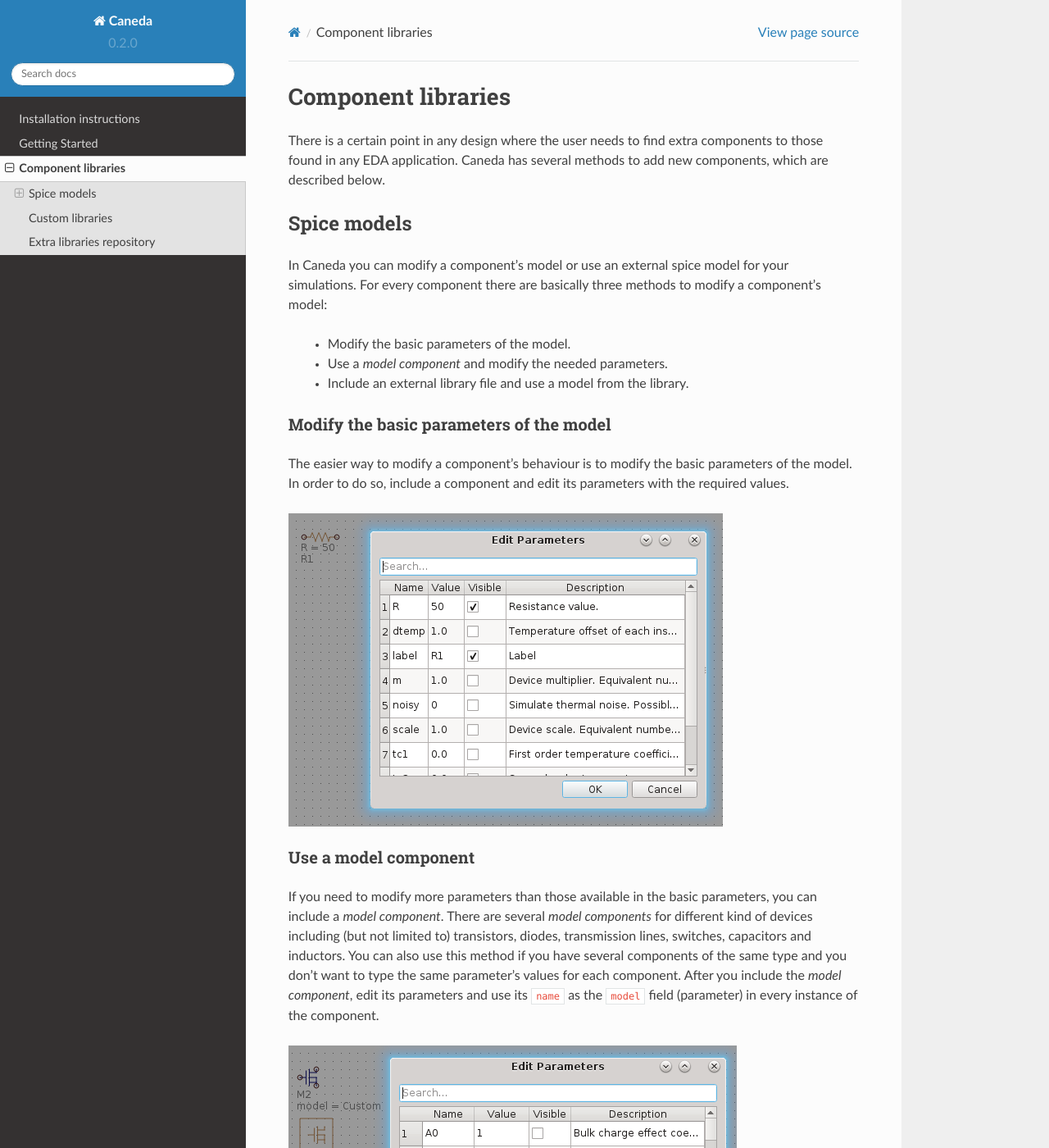
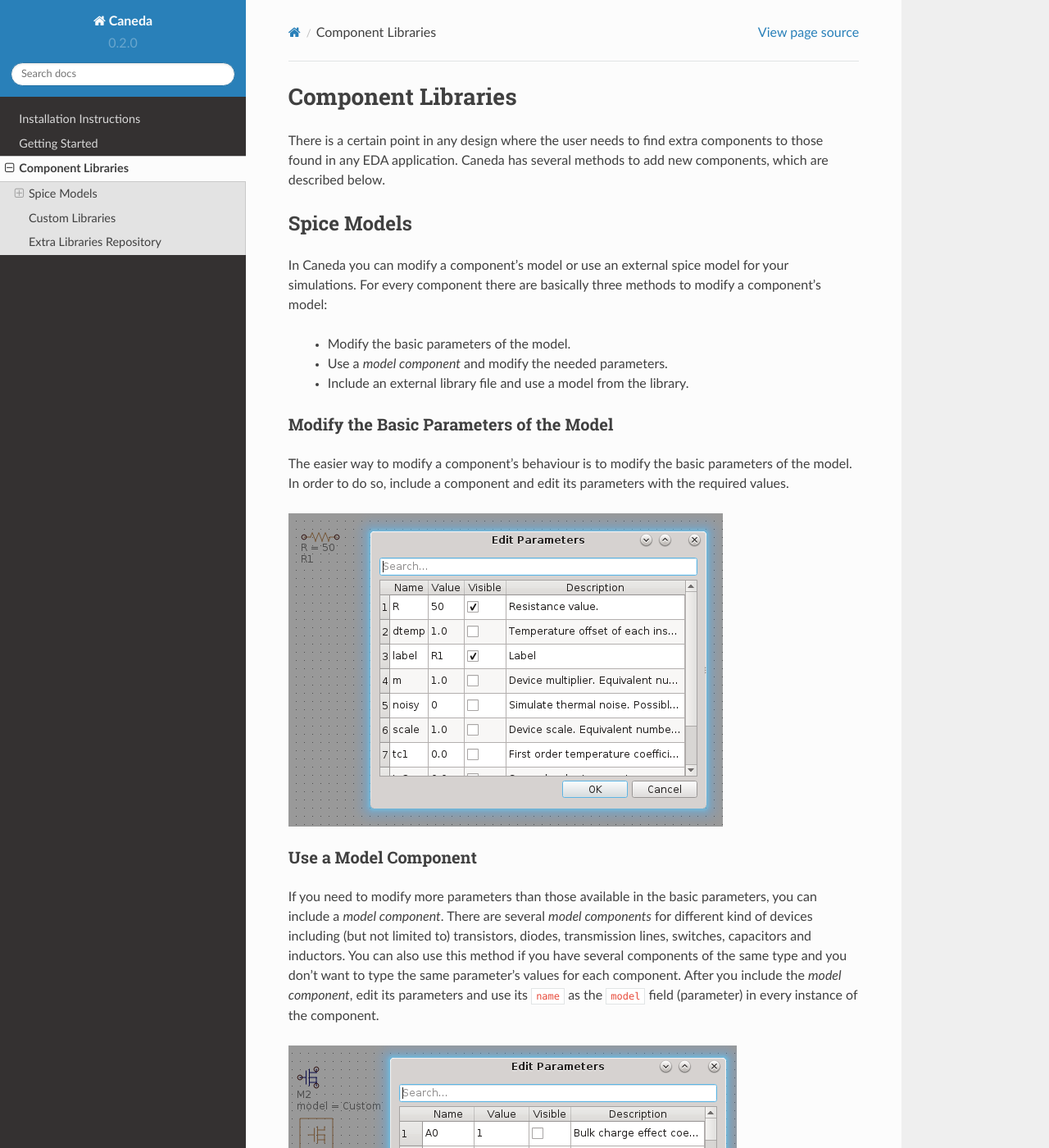
Before and after one commit to Caneda/Docs, a Sphinx documentation site: the page built from docs/libraries.rst, in a window 1280 px wide and 1400 px high. Shown: the whole window at 82% size. Built offline with Sphinx 7.4.7 and the Read the Docs theme 2.0.0, drawn with Linux system fonts in a browser that asks for light colours; some of the changed text lies outside the part shown.

Commit message:
Capitalizing titles.

```diff
--- a/docs/install.rst
+++ b/docs/install.rst
@@ -1,4 +1,4 @@
-Installation instructions
+Installation Instructions
 =========================
 The following are generic instructions to compile and install Caneda on your system.
 
@@ -11,7 +11,7 @@
   * Qwtplot
 
 
-Getting the latest git snapshot
+Getting the Latest Git Snapshot
 -------------------------------
 You can always get the latest Caneda version from our git repository. Please use an official release if you want to work with Caneda.  The git version might not even compile.
 
--- a/docs/libraries.rst
+++ b/docs/libraries.rst
@@ -1,9 +1,9 @@
-Component libraries
+Component Libraries
 ===================
 There is a certain point in any design where the user needs to find extra components to those found in any EDA application. Caneda has several methods to add new components, which are described below.
 
 
-Spice models
+Spice Models
 ------------
 In Caneda you can modify a component's model or use an external spice model for your simulations. For every component there are basically three methods to modify a component's model:
 
@@ -11,19 +11,19 @@
   * Use a *model component* and modify the needed parameters.
   * Include an external library file and use a model from the library.
 
-Modify the basic parameters of the model
+Modify the Basic Parameters of the Model
 ########################################
 The easier way to modify a component's behaviour is to modify the basic parameters of the model. In order to do so, include a component and edit its parameters with the required values.
 
 .. image:: /images/parametersDialog.png
 
-Use a model component
+Use a Model Component
 #####################
 If you need to modify more parameters than those available in the basic parameters, you can include a *model component*. There are several *model components* for different kind of devices including (but not limited to) transistors, diodes, transmission lines, switches, capacitors and inductors. You can also use this method if you have several components of the same type and you don't want to type the same parameter's values for each component. After you include the *model component*, edit its parameters and use its ``name`` as the ``model`` field (parameter) in every instance of the component.
 
 .. image:: /images/modelComponent.png
 
-Include an external library file
+Include an External Library File
 ################################
 A similar alternative to using a *model component* is to include an external library file (a text file containing the model name and all the parameters' values) and use the model's ``name`` as the ``model`` field (parameter) in all the components needed. To include the external library file you can use the *library* or the *include* component. The main difference between an *include* and a *library* is that while in an *include* you can have only one reference for each model (defining its parameters), in a *library* you can have multiple references for each model (one in each library of the library file). In this way, for example, you could have a library with the typical, a library with the maximum and a library with the minimum parameters of a component (all in one file) and include the library you need in the simulation you are performing.
 
@@ -36,7 +36,7 @@
 In the repository folder hosted at `Spice Models <https://github.com/Caneda/Examples/tree/master/spice_models>`_ you will find some basic examples using the previously described methods. The included models in the provided examples are not based on real data, but rather manually modified for educational purposes only.
 
 
-Custom libraries
+Custom Libraries
 ----------------
 In Caneda, libraries are simply folders with schematics and symbols inside. For each component created, both a schematic describing the electric circuit and a symbol with the component representation must exist. The connection between the schematic and the symbol is performed by the use of ports in both files. Each port in the schematic will be connected with the corresponding port in the symbol, matching both ports by name. Parameters may be exposed in the symbol and each parameter will be matched to a parameter in the schematic. In this case, the parameter name only in the schematic must be enclosed by brackets ``{}`` indicating a spice parameter operation. Mathematical operations are supported, giving extra flexibility.
 
@@ -57,7 +57,7 @@
 In the repository folder hosted at `Custom Library <https://github.com/Caneda/Examples/tree/master/custom_library>`_, you will find a couple of components created to show the previously described procedure. The example components are ready to use, and if you download the whole folder you can include it in your project by adding the folder as a library to Caneda.
 
 
-Extra libraries repository
+Extra Libraries Repository
 --------------------------
 Finally Caneda has a special repository which holds extra libraries and components, ready to use. If you download a whole folder from that repository you can include it in your project by adding the folder as a library to Caneda.
 
```
